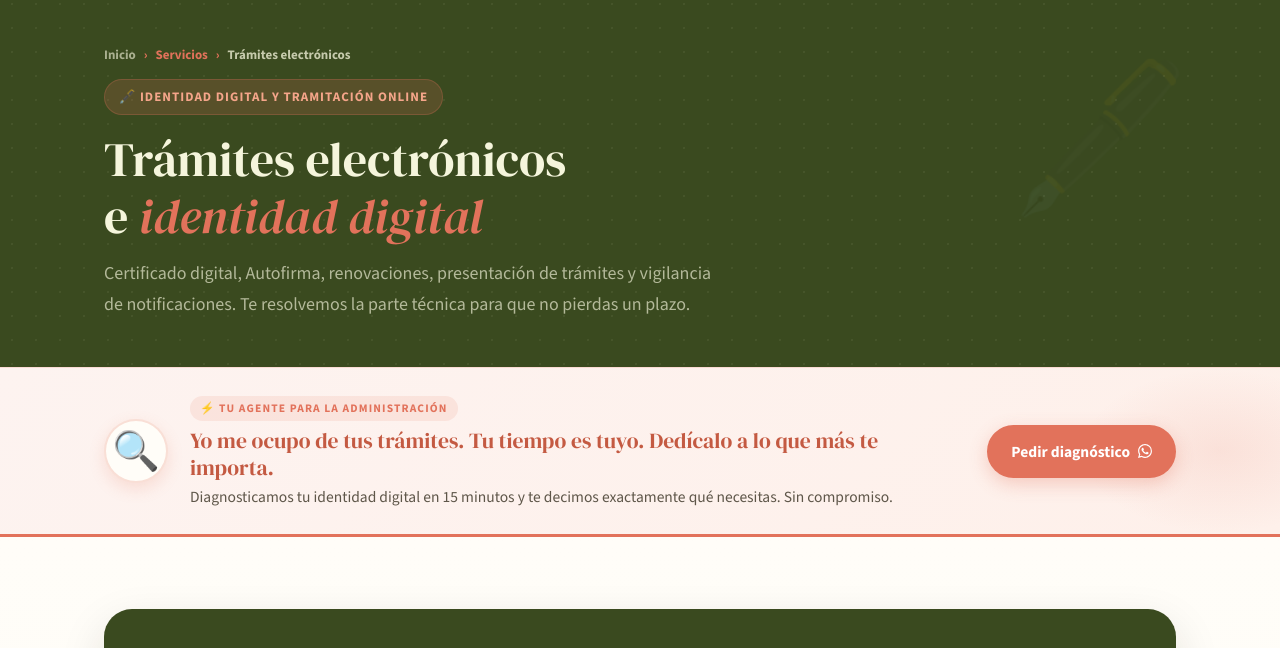
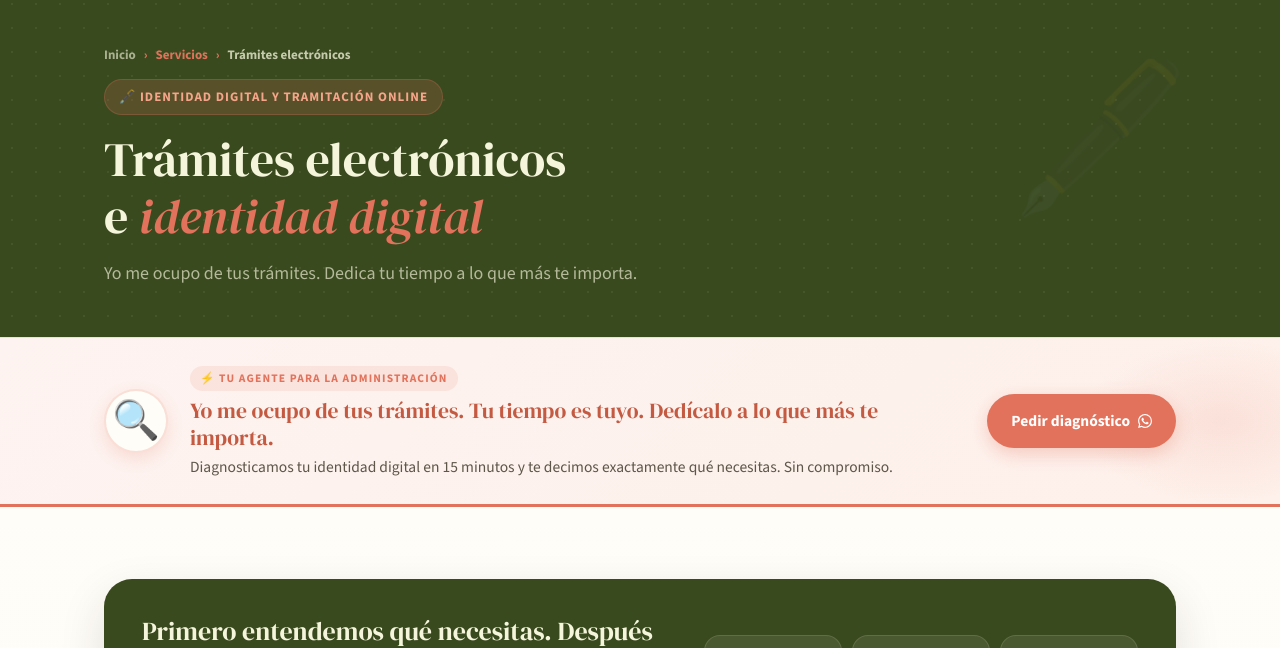
Before and after one commit to noranuzar/gestionaseguro, a plain HTML site: page servicios-tramites-electronicos.html in a window 1280 px wide. Shown: the part 72-720 px from the top of the page. Drawn offline with nearby package versions, Linux system fonts and the light colour scheme.

Commit message:
Update servicios-tramites-electronicos.html

```diff
--- a/servicios-tramites-electronicos.html
+++ b/servicios-tramites-electronicos.html
@@ -754,7 +754,7 @@
       </div>
       <div class="hb-etiqueta">🖋️ Identidad digital y tramitación online</div>
       <h1>Trámites electrónicos<br>e <em>identidad digital</em></h1>
-      <p class="hb-sub">Certificado digital, Autofirma, renovaciones, presentación de trámites y vigilancia de notificaciones. Te resolvemos la parte técnica para que no pierdas un plazo.</p>
+    <p class="hb-sub">Yo me ocupo de tus trámites. Dedica tu tiempo a lo que más te importa.</p>
     </div>
   </section>
 
```
